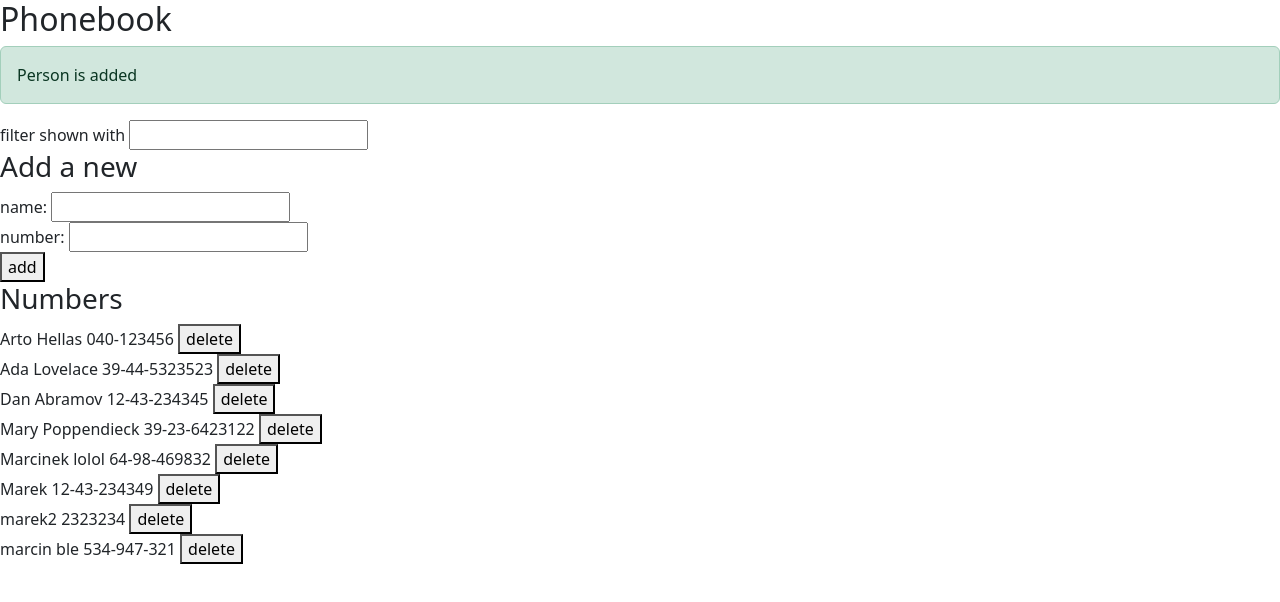
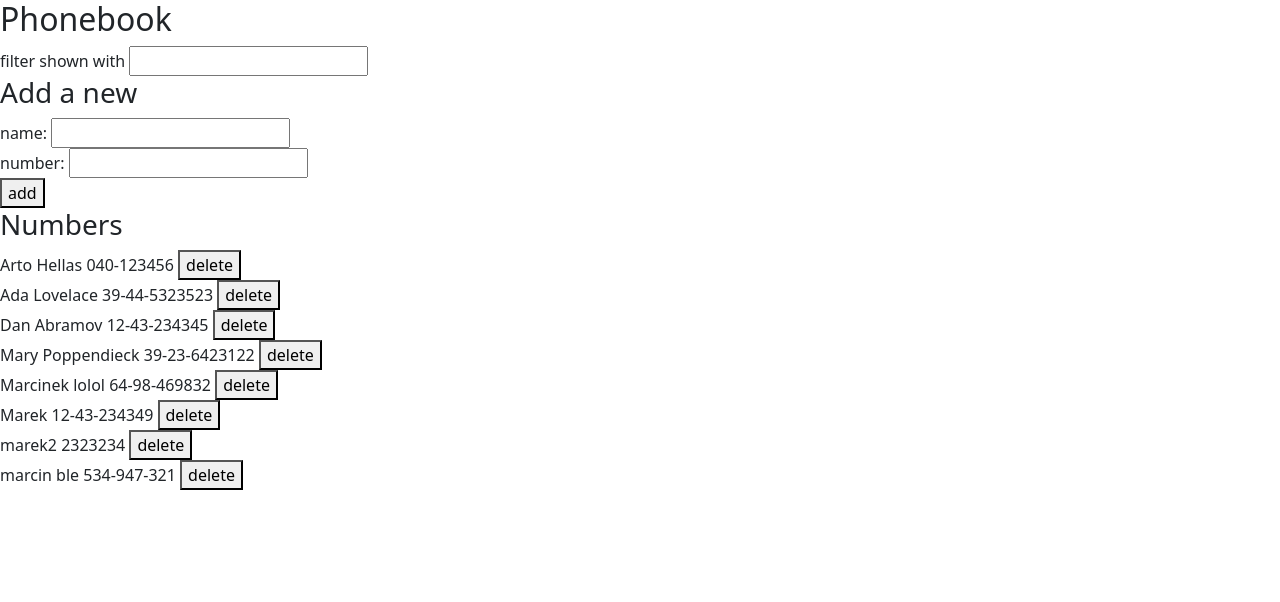
Before and after one commit to MatiCh2008/part2, a React (Vite) app in the folder part2/: page / in a window 1280 px wide. Shown: the top 602 px of the page. Built offline with nearby package versions, Linux system fonts and the light colour scheme; data requests are answered from the project's data file.

Commit message:
zakonczenie zadania 2.16

```diff
--- a/part2/src/App.jsx
+++ b/part2/src/App.jsx
@@ -11,7 +11,7 @@ const App = () => {
   const [newName, setNewName] = useState('')
   const [newNumber, setNewNumber] = useState('')
   const [term, setTerm] = useState('')
-  const [Message, setMessage] = useState('Person is added')
+  const [message, setMessage] = useState(null)
 
 useEffect(() => {
     personService
@@ -22,6 +22,13 @@ useEffect(() => {
   }, [])
   console.log('render', persons.length, 'persons')
 
+  const showMessage = (text) => {
+    setMessage(text)
+    setTimeout(() => {
+        setMessage(null)
+      }, 5000)
+  }
+
   const changeNumberOf = (id, newNumber) => {
     const person = persons.find((p) => p.id === id)
     const changedPerson = { ...person, number: newNumber }
@@ -31,10 +38,7 @@ useEffect(() => {
       setPersons(persons.map((person) => (person.id !== id ? person : returnedPerson)))
       setNewName('')
       setNewNumber('')
-      setMessage(`Changed ${person.name}'s Phone number`)
-      setTimeout(() => {
-          setMessage(null)
-        }, 5000)
+      showMessage(`Changed ${person.name}'s Phone number`)
     })
     .catch((error) => {
       alert(`Person '${person.name}' was already deleted from server`)
@@ -75,10 +79,7 @@ useEffect(() => {
         setPersons(persons.concat(returnedPerson))
         setNewName('')
         setNewNumber('')
-        setMessage(`Added ${trimmedName}`)
-        setTimeout(() => {
-          setMessage(null)
-        }, 5000)
+        showMessage(`Added ${trimmedName}`)
       })
     }
   }
@@ -91,10 +92,7 @@ useEffect(() => {
           .remove(id)
           .then(() => {
           setPersons(persons.filter(p => p.id !== id))
-          setMessage(`Deleted ${person.name}`)
-          setTimeout(() => {
-          setMessage(null)
-          }, 5000)
+          showMessage(`Deleted ${person.name}`)
           })
           .catch((error) => {
           alert(`Person '${person.name}' was already deleted from server`)
@@ -124,7 +122,7 @@ useEffect(() => {
   return (
     <div>
       <h2>Phonebook</h2>
-        <Notification message={Message} />
+        <Notification message={message} />
         <Filter term={term} handleTermChange={handleTermChange}/>
       <h3>Add a new</h3>
         <PersonForm
```
Also changed, not shown: 1 other file (tests, documents, lock files or other folders).
